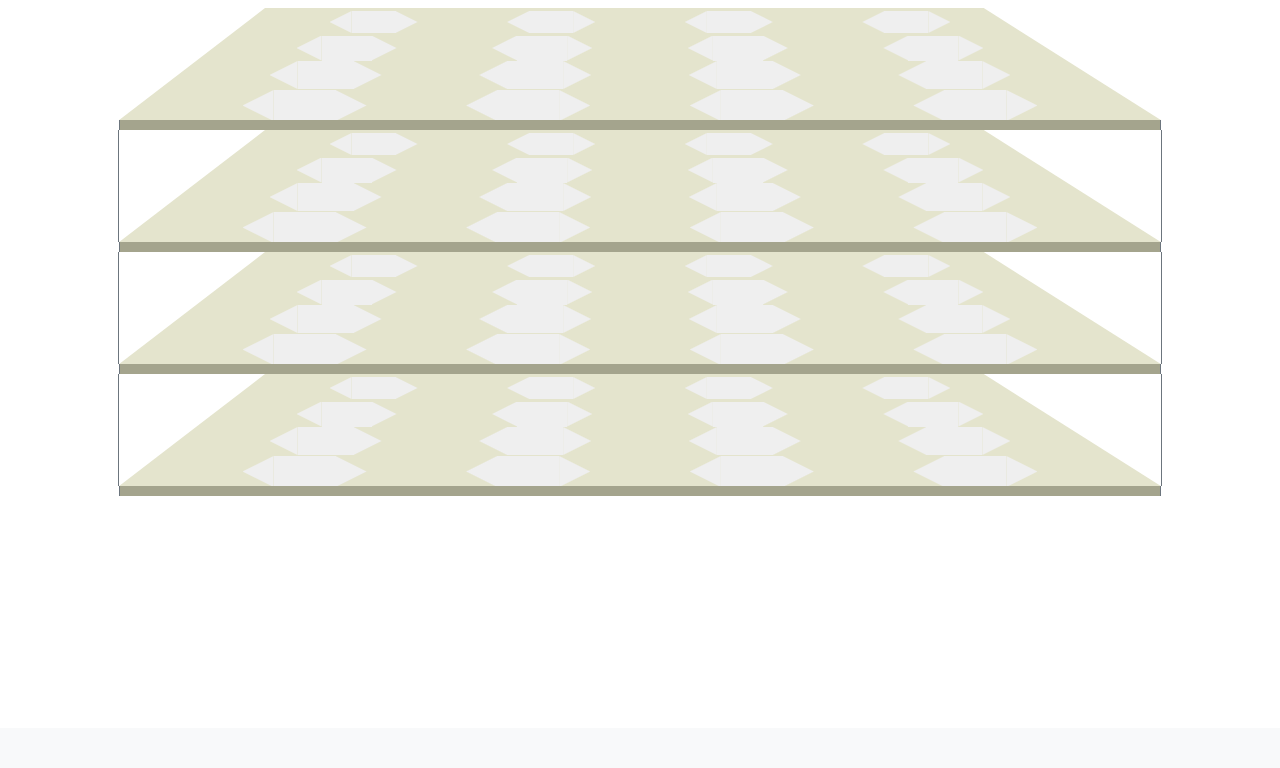
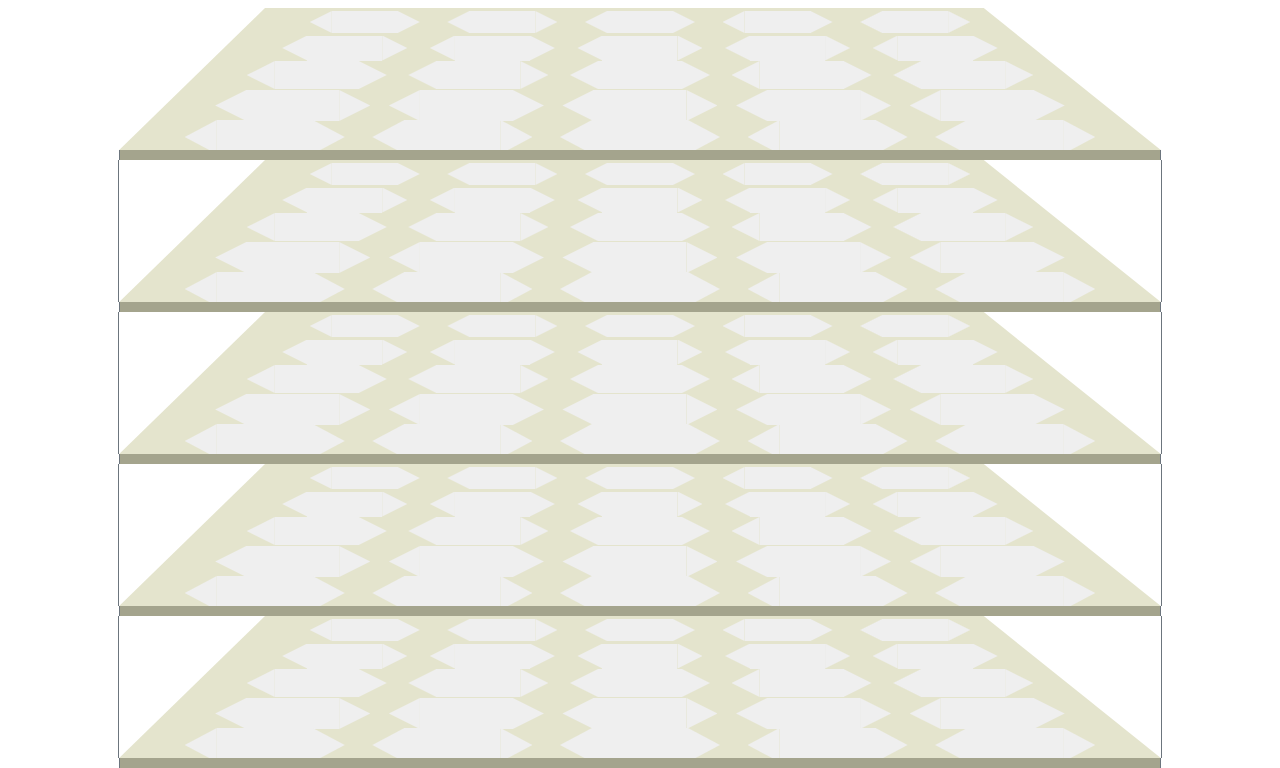
Before and after one commit to JonathanDelaney/TryTrickThatThough, a Flask app: page /play in a window 1280 px wide. Shown: the part 72-840 px from the top of the page. Before the commit the page ends 568 px from the top, so only its background shows below. Run offline with Flask 2, Linux system fonts and the light colour scheme; the visitor is signed in with stand-in values (Sample User, id 1); a database or web service that is not in the repository returns one stand-in record (values such as "Sample title"); some libraries are stand-ins or nearby versions.

Commit message:
add width of five layout and initial result filtering

```diff
--- a/app.py
+++ b/app.py
@@ -32,7 +32,7 @@ player2coordinates = []
 partial_runsP1 = []
 partial_runsP2 = []
 dimensions = 4
-width = 4
+width = 5
 
 
 @app.route("/")
--- a/static/css/style.css
+++ b/static/css/style.css
@@ -33,19 +33,23 @@ main {
 }
 
 .row-0 {
-    margin: 0px 2px;
+    margin: 0px -18px;
 }
 
 .row-1 {
-    margin: -5px 11px 0px;
+    margin: -5px -13px 0px;
 }
 
 .row-2 {
-    margin: -3px 18px 0px;
+    margin: -3px -6px 0px;
 }
 
 .row-3 {
-    margin: 0px 25px;
+    margin: 0px 0px;
+}
+
+.row-4 {
+    margin: 0px 7px;
 }
 
 .segment {
@@ -87,6 +91,12 @@ main {
     border: none;
 }
 
+.row-4 .tic-button {
+    width: 32px;
+    height: 34px;
+    border: none;
+}
+
 .right-button {
     clip-path: polygon(100% 50%, 0 0, 0 100%);
 }
--- a/tictactoe.py
+++ b/tictactoe.py
@@ -57,7 +57,10 @@ def GameResult(prev_coords, new_coords, player, dimensions, width):
             for that line at the end for referencing against new points"""
             if (set([1, 2]).issubset(diff)
                 or set([1, 3]).issubset(diff)
-                    or set([2, 3]).issubset(diff)):
+                    or set([2, 3]).issubset(diff)
+                        or set([1, 4]).issubset(diff)
+                            or set([2, 4]).issubset(diff)
+                                or set([3, 4]).issubset(diff)):
                 pass
             elif (2 in diff and width == 3):
                 diff2 = [(abs(c1-c2))/2 for c1, c2 in zip(coords, new_coords)]
@@ -151,7 +154,10 @@ def GameResult(prev_coords, new_coords, player, dimensions, width):
             for that line at the end for referencing against new points"""
             if (set([1, 2]).issubset(diff)
                 or set([1, 3]).issubset(diff)
-                    or set([2, 3]).issubset(diff)):
+                    or set([2, 3]).issubset(diff)
+                        or set([1, 4]).issubset(diff)
+                            or set([2, 4]).issubset(diff)
+                                or set([3, 4]).issubset(diff)):
                 print("ineligable: ", ref, ", and relavent diff: ", diff,
                 ", and new_coords: ", new_coords, ", and other coords: ", coords)
                 pass
```
